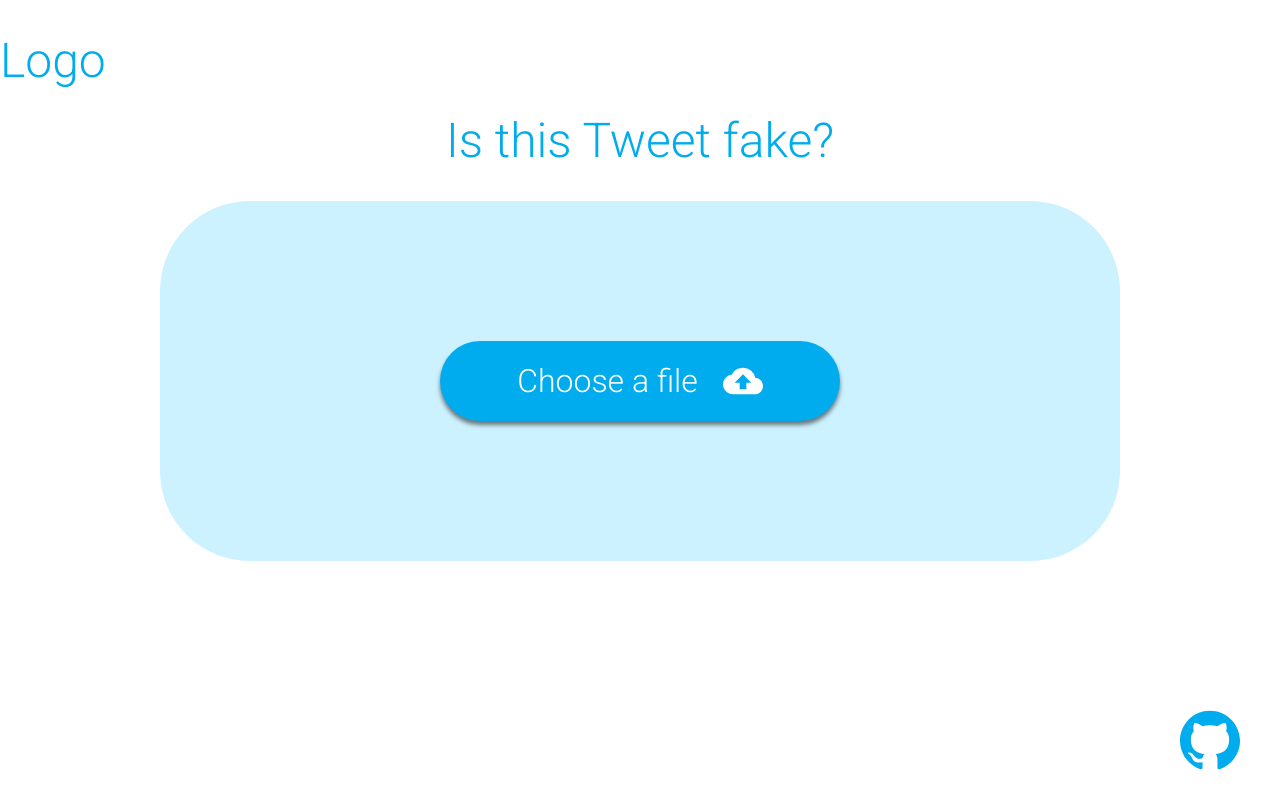
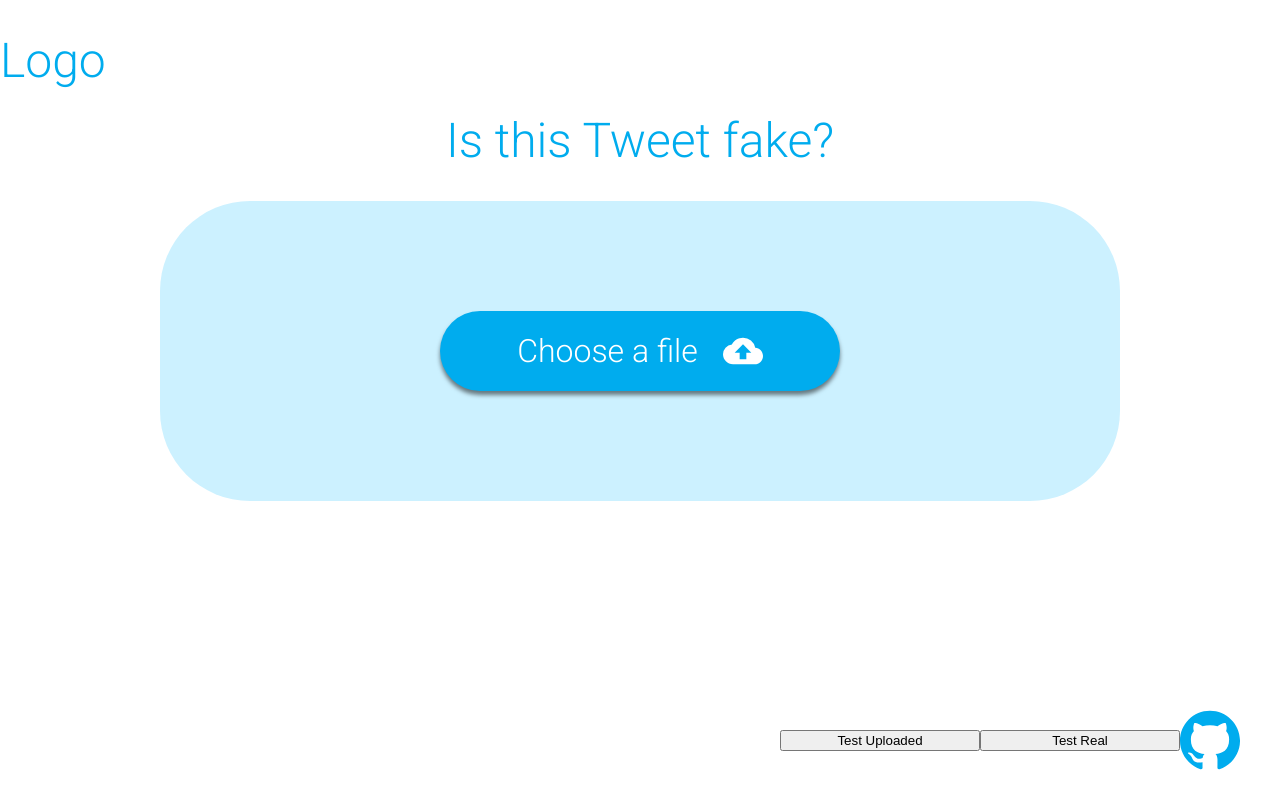
Before and after one commit to jaredjhe/IntegriTweet, a React (Create React App) app: page / in a window 1280 px wide. Built offline with nearby package versions, Linux system fonts and the light colour scheme.

Commit message:
Add real/fake tweet color transition

```diff
--- a/src/App.css
+++ b/src/App.css
@@ -20,7 +20,7 @@ header {
 
 .main .upload-area {
     width: 75%;
-    height: 60%;
+    height: 300px;
     border-radius: 90px;
     background-color: #CCF1FF;
     display: flex;
--- a/src/App.js
+++ b/src/App.js
@@ -15,6 +15,17 @@ function App() {
     const [isUploaded, setUploaded] = useState(false);
     const [isRealTweet, setRealTweet] = useState(true);
 
+    const toggleUploaded = () => {
+        isUploaded ? setUploaded(false) : setUploaded(true);
+    }
+
+    const toggleRealTweet = () => {
+        isRealTweet ? setRealTweet(false) : setRealTweet(true);
+    }
+
+    const isReal = isUploaded && isRealTweet;
+    const isFake = isUploaded && !isRealTweet
+
     return (
         <div className="app">
             <header>
@@ -22,11 +33,19 @@ function App() {
             </header>
             <div className="main">
                 <h1>Is this Tweet fake?</h1>
-                <div className="upload-area">
+                <div className="upload-area"
+                    style={(isReal) ? { backgroundColor: "#A4FFD1", transition: "all 0.5s ease" } :
+                        ((isFake) ? { backgroundColor: "#FFC6B8", transition: "all 0.5s ease" } :
+                        { transition: "all 0.5s ease" })}>
                     <UploadButton />
                 </div>
+                {(isReal) ? <h1>Yes, this tweet is <span style={{ color: "#00CC66" }}>real!</span></h1> : <></>}
+                {(isFake) ? <h1>Oh no, this tweet is <span style={{ color: "#FF3300" }}>fake!</span></h1> : <></>}
             </div>
             <footer>
+                {/* FOR TESTING */}
+                <button style={{ width: 200 }} onClick={toggleUploaded}>Test Uploaded</button>
+                <button style={{ width: 200 }} onClick={toggleRealTweet}>Test Real</button>
                 <ImGithub style={githubIconStyles} />
             </footer>
         </div>
```
